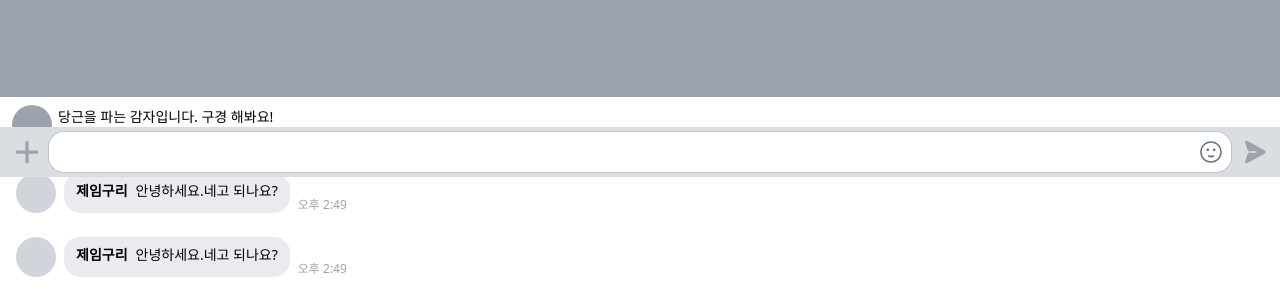
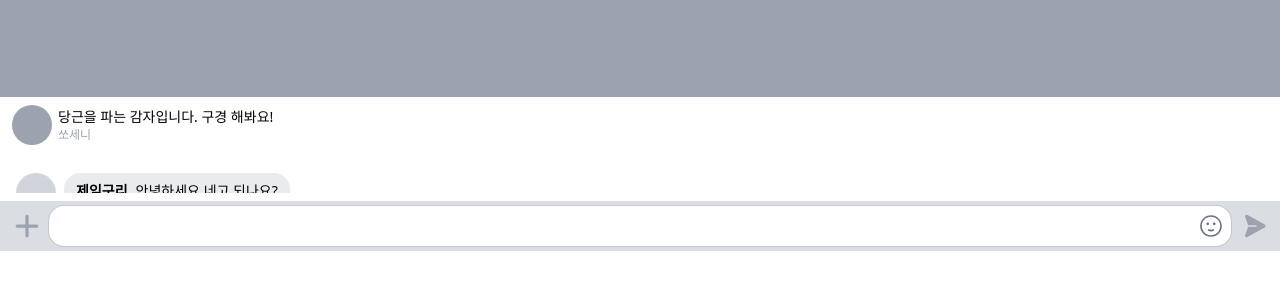
Before and after one commit to rnrudxo2872/market-c, a Next.js app: page /live/1 in a window 1280 px wide. Shown: the part 623-923 px from the top of the page. After the commit the page ends 874 px from the top, so only its background shows below. Built offline with nearby package versions, Linux system fonts and the light colour scheme.

Commit message:
streamDetail - 채팅창 크기 조정

```diff
--- a/pages/live/[id].tsx
+++ b/pages/live/[id].tsx
@@ -2,18 +2,22 @@ import { NextPage } from "next";
 
 const StreamDetail: NextPage = () => {
   return (
-    <div className="space-y-2">
+    <div className="space-y-2 flex flex-col">
+      <section className="space-y-2">
         <section className="aspect-video bg-gray-400"></section>
         <section className="flex items-center gap-1.5 px-3">
           <div>
             <div className="aspect-square w-10 rounded-full bg-gray-400"></div>
           </div>
           <div className="flex flex-col">
-          <span className="text-sm">당근을 파는 감자입니다. 구경 해봐요!</span>
+            <span className="text-sm">
+              당근을 파는 감자입니다. 구경 해봐요!
+            </span>
             <span className="text-xs text-gray-400">쏘세니</span>
           </div>
         </section>
-      <section className="px-4 py-5 space-y-6 h-[40vh] overflow-scroll">
+      </section>
+      <section className="px-4 py-5 space-y-6 h-[calc(100vh-calc(100vw/calc(16/9)+calc(7.25rem)))] overflow-scroll">
         <div className="flex gap-x-2">
           <section className="flex flex-col items-start">
             <div className="w-10 h-10 rounded-full bg-gray-300" />
@@ -97,15 +101,14 @@ const StreamDetail: NextPage = () => {
             <section className="inline-flex mr-2">
               <span className="font-semibold">제임구리</span>
             </section>
-            <span>안녕하세요.</span>
-            <span>네고 되나요?</span>
+            <span>마지막 말풍선 입니다.</span>
           </section>
           <section className="flex items-end text-xs text-gray-400">
             <span>오후 2:49</span>
           </section>
         </div>
       </section>
-      <section className="fixed bottom-0 w-full">
+      <section className="w-full">
         <form className="relative px-12 py-1 bg-[#DADDE2]">
           <button
             type="button"
--- /dev/null
+++ b/pages/live/create.tsx
@@ -0,0 +1,7 @@
+import { NextPage } from "next";
+
+const CreateStream: NextPage = () => {
+  return <div></div>;
+};
+
+export default CreateStream;
```
Lines whose indentation alone changed are shown as unchanged.
